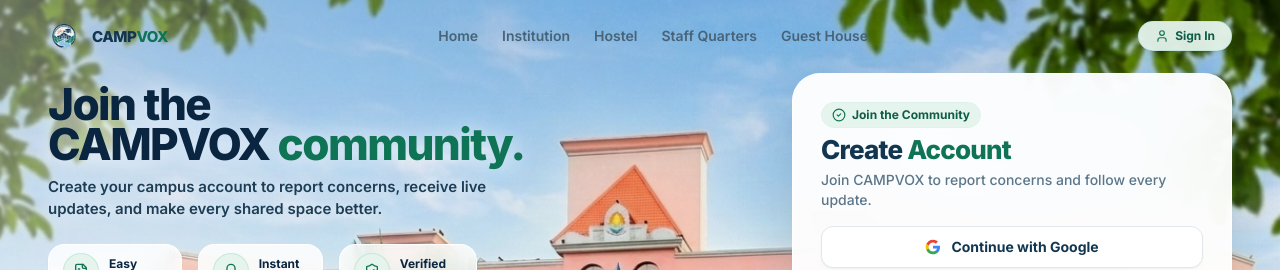
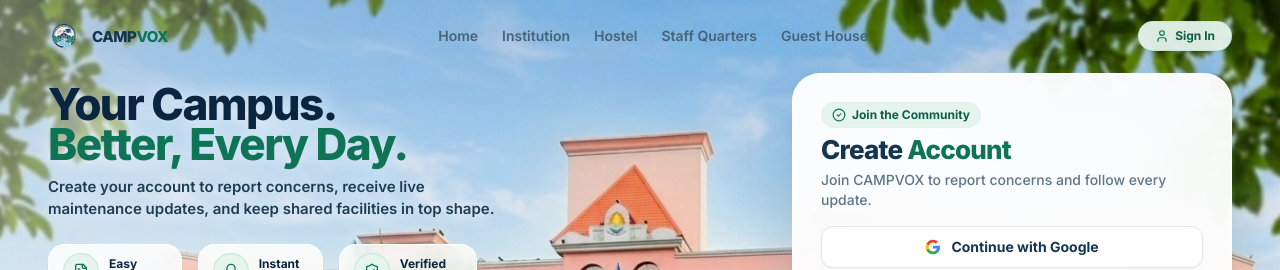
Before and after one commit to vishnupriya759285/campvox, a Next.js app in the folder frontend/: page /register in a window 1280 px wide. Shown: the top 270 px of the page. Built offline with nearby package versions, Linux system fonts and the light colour scheme; no server answers.

Commit message:
fix: update hero headline to official tagline 'Your Campus. Better, Every Day.'

```diff
--- a/frontend/app/(auth)/login/page.tsx
+++ b/frontend/app/(auth)/login/page.tsx
@@ -191,13 +191,13 @@
           <div className="max-w-xl self-start pt-2 lg:pt-4 xl:pt-6">
             {/* Primary Slogan */}
             <h1 className="text-3xl font-black tracking-[-0.035em] text-[#0A2540] sm:text-4xl lg:text-[44px] leading-[1.12] drop-shadow-[0_2px_12px_rgba(255,255,255,0.95)]">
-              Build your skills, <br />
-              shape <span className="text-emerald-700">your tomorrow.</span>
+              Your Campus. <br />
+              <span className="text-emerald-700">Better, Every Day.</span>
             </h1>
 
             {/* Sub-slogan */}
             <p className="mt-3 text-sm sm:text-base font-semibold leading-relaxed text-[#1D3D54] max-w-md drop-shadow-[0_1px_8px_rgba(255,255,255,0.95)]">
-              A campus where ideas grow, people support you, and opportunities turn into real progress.
+              Report maintenance issues, track real-time resolution, and keep every campus facility running at its best.
             </p>
           </div>
 
--- a/frontend/app/(auth)/register/page.tsx
+++ b/frontend/app/(auth)/register/page.tsx
@@ -215,13 +215,13 @@
           <div className="max-w-xl self-start pt-2 lg:pt-4 xl:pt-6">
             {/* Primary Slogan */}
             <h1 className="text-3xl font-black tracking-[-0.035em] text-[#0A2540] sm:text-4xl lg:text-[44px] leading-[1.12] drop-shadow-[0_2px_12px_rgba(255,255,255,0.95)]">
-              Join the <br />
-              CAMPVOX <span className="text-emerald-700">community.</span>
+              Your Campus. <br />
+              <span className="text-emerald-700">Better, Every Day.</span>
             </h1>
 
             {/* Sub-slogan */}
             <p className="mt-3 text-sm sm:text-base font-semibold leading-relaxed text-[#1D3D54] max-w-md drop-shadow-[0_1px_8px_rgba(255,255,255,0.95)]">
-              Create your campus account to report concerns, receive live updates, and make every shared space better.
+              Create your account to report concerns, receive live maintenance updates, and keep shared facilities in top shape.
             </p>
 
             {/* 3 Campus Feature Badges */}
```
